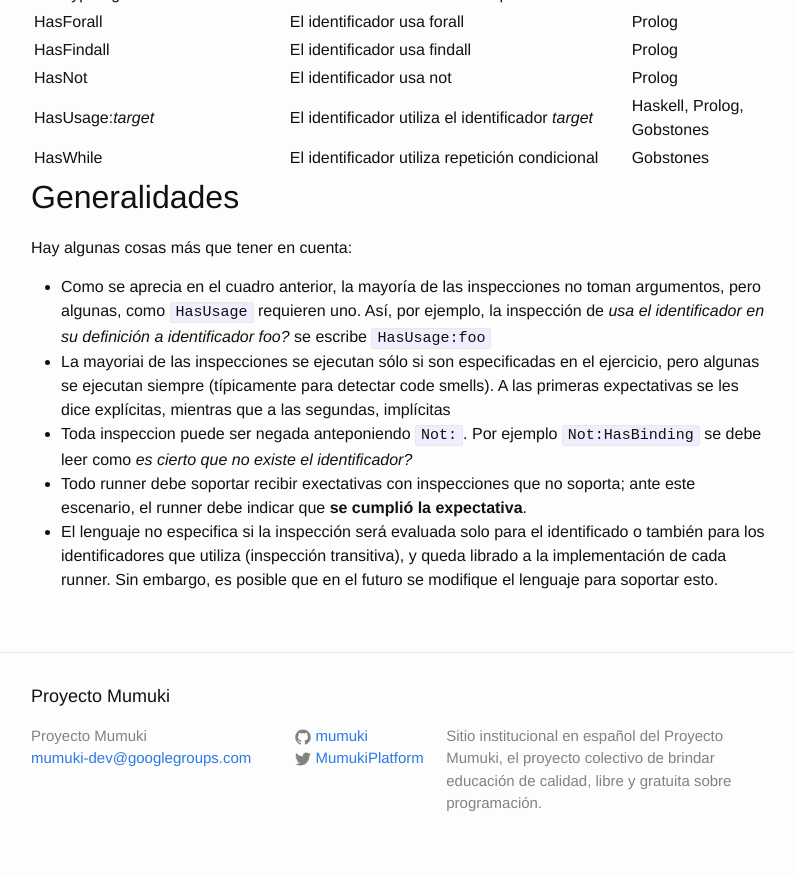
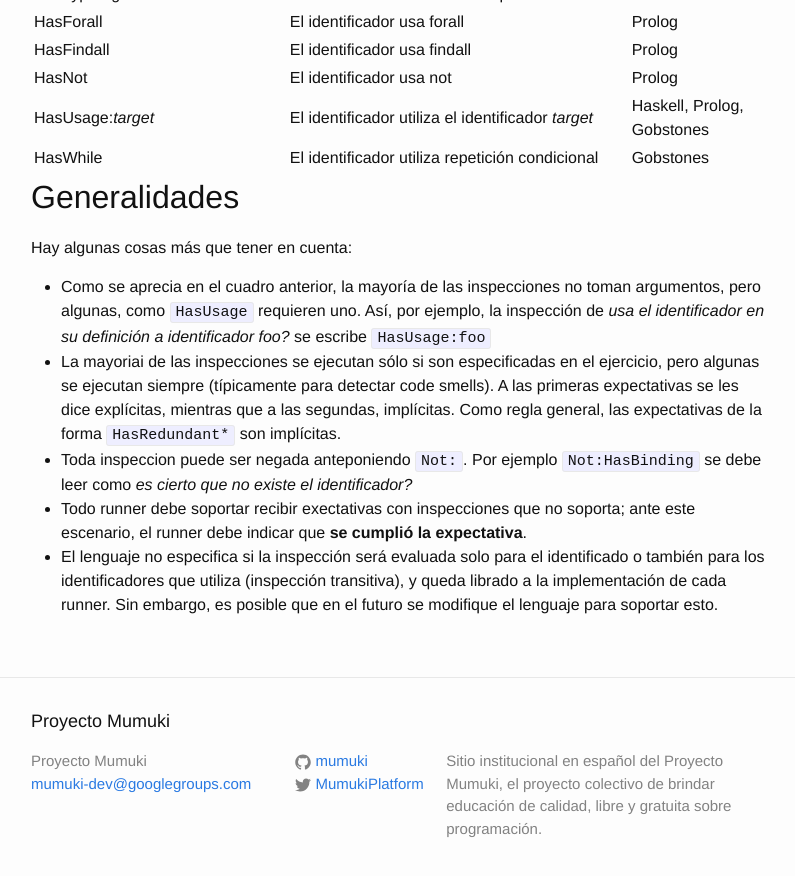
Before and after one commit to mumuki/mumuki.github.io, a Jekyll site: the page built from _posts/2015-06-16-el-lenguaje-de-expectativas.markdown, in a window 1280 px wide and 900 px high, scrolled down 1383 px. Shown: the top 876 px of the window, without its empty margins (239-1034 px from the left). Built offline with Jekyll 4.4.1, drawn with Linux system fonts in a browser that asks for light colours.

Commit message:
Update 2015-06-16-el-lenguaje-de-expectativas.markdown

```diff
--- a/_posts/2015-06-16-el-lenguaje-de-expectativas.markdown
+++ b/_posts/2015-06-16-el-lenguaje-de-expectativas.markdown
@@ -56,7 +56,7 @@ Por eso lo que hemos creado es un lenguaje muy simple de inspecciones: consultas
 Hay algunas cosas más que tener en cuenta:
 
 * Como se aprecia en el cuadro anterior, la mayoría de las inspecciones no toman argumentos, pero algunas, como `HasUsage` requieren uno. Así, por ejemplo, la inspección de _usa el identificador en su definición a identificador foo?_ se escribe `HasUsage:foo`
-* La mayoriai de las inspecciones se ejecutan sólo si son especificadas en el ejercicio, pero algunas se ejecutan siempre (típicamente para detectar code smells). A las primeras expectativas se les dice explícitas, mientras que a las segundas, implícitas
+* La mayoriai de las inspecciones se ejecutan sólo si son especificadas en el ejercicio, pero algunas se ejecutan siempre (típicamente para detectar code smells). A las primeras expectativas se les dice explícitas, mientras que a las segundas, implícitas. Como regla general, las expectativas de la forma `HasRedundant*` son implícitas.
 * Toda inspeccion puede ser negada anteponiendo `Not:`. Por ejemplo `Not:HasBinding` se debe leer como _es cierto que no existe el identificador?_
 * Todo runner debe soportar recibir exectativas con inspecciones que no soporta; ante este escenario, el runner debe indicar que **se cumplió la expectativa**.
 * El lenguaje no especifica si la inspección será evaluada solo para el identificado o también para los identificadores que utiliza (inspección transitiva), y queda librado a la implementación de cada runner. Sin embargo, es posible que en el futuro se modifique el lenguaje para soportar esto.
```
